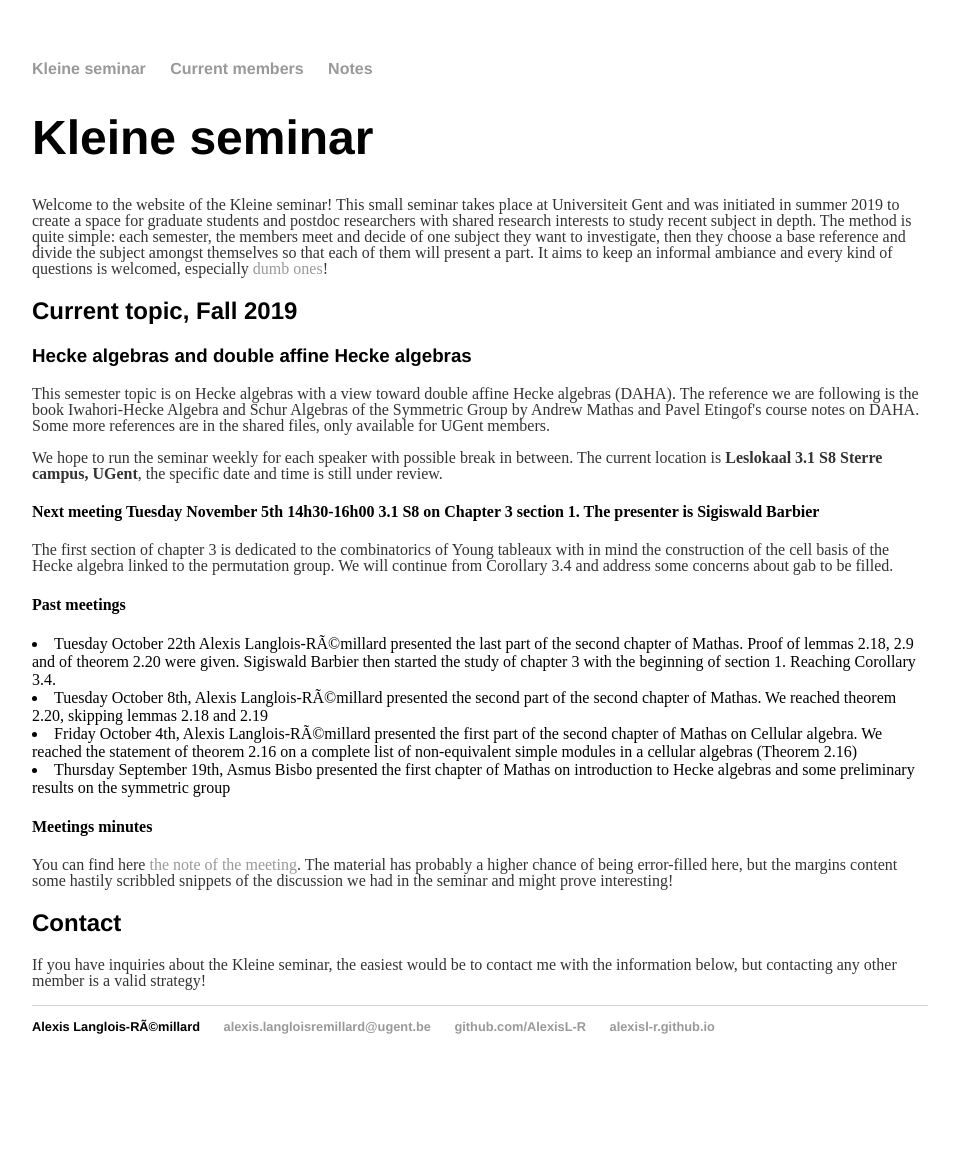
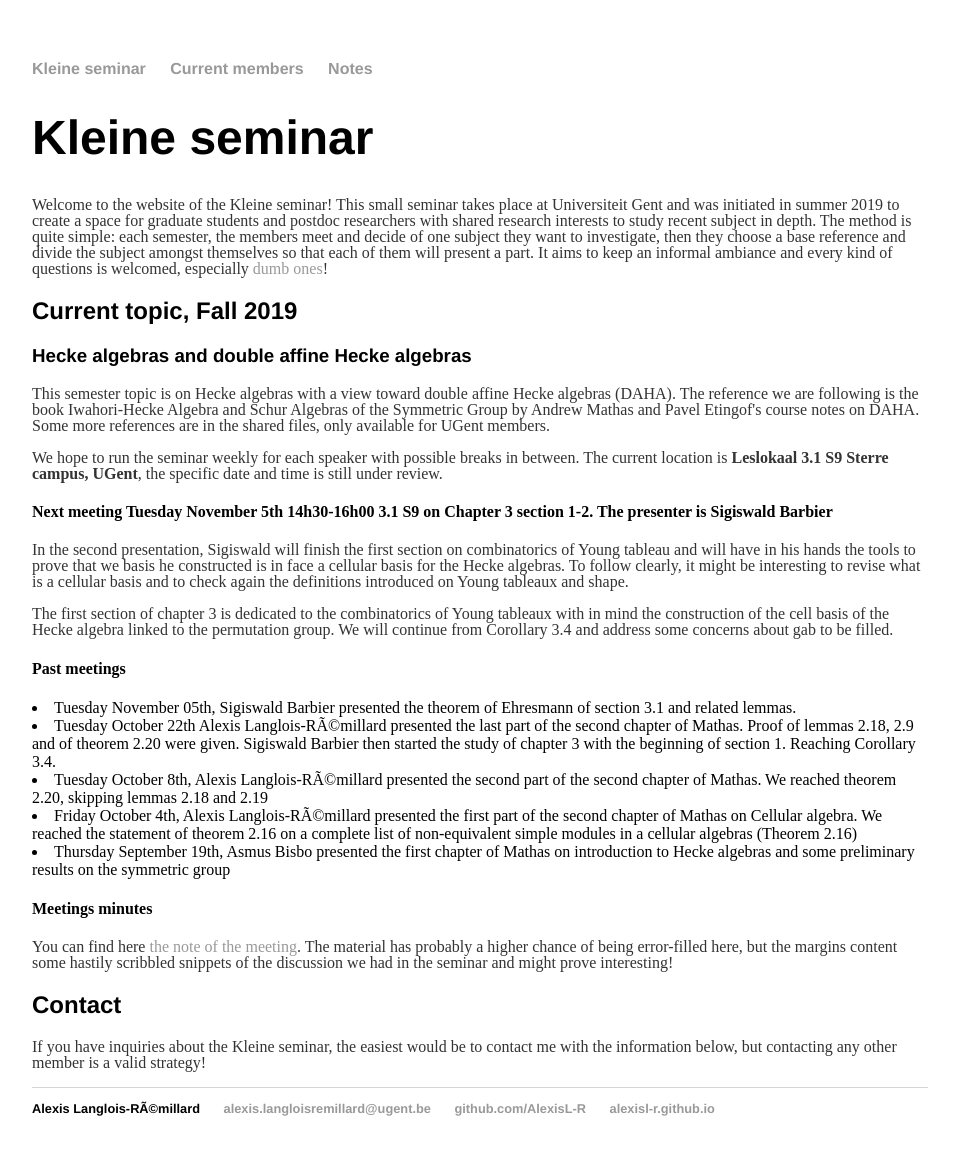
Before and after one commit to Shophikav/alexisl-r.github.io, a Jekyll site: the page built from kleine_seminar/index.html, in a window 1280 px wide. Shown: the whole page, without its empty margins (160-1119 px from the left). Built offline with Jekyll 4.4.1, drawn with Linux system fonts in a browser that asks for light colours; before the commit the page ends 1094 px from its top, so only the background shows below that.

Commit message:
update website

```diff
--- a/kleine_seminar/index.html
+++ b/kleine_seminar/index.html
@@ -20,18 +20,24 @@ title: Kleine seminar
 	</p>
 
 	<p>
-		We hope to run the seminar weekly for each speaker with possible break in between. The current location is <strong>Leslokaal  3.1 S8 Sterre campus, UGent</strong>,
+		We hope to run the seminar weekly for each speaker with possible breaks in between. The current location is <strong>Leslokaal  3.1 S9 Sterre campus, UGent</strong>,
 		the specific date and time is still under review.
 	</p>
 
-	<h4>Next meeting Tuesday November 5th 14h30-16h00 3.1 S8 on Chapter 3 section 1. The presenter is Sigiswald Barbier</h4>
+	<h4>Next meeting Tuesday November 5th 14h30-16h00 3.1 S9 on Chapter 3 section 1-2. The presenter is Sigiswald Barbier</h4>
 
+	<p>
+		In the second presentation, Sigiswald will finish the first section on combinatorics of Young tableau and will have in his hands the tools to prove that we basis
+		he constructed is in face a cellular basis for the Hecke algebras. To follow clearly, it might be interesting to revise what is a cellular basis and to check again the
+		definitions introduced on Young tableaux and shape.
+	</p>
 	<p>
 		The first section of chapter 3 is dedicated to the combinatorics of Young tableaux with in mind the construction of the cell basis of the Hecke algebra linked to the
 		permutation group. We will continue from Corollary 3.4 and address some concerns about gab to be filled.
 	</p>
 	<h4>Past meetings</h4>
 		<u1>
+			<li>Tuesday November 05th, Sigiswald Barbier presented the theorem of Ehresmann of section 3.1 and related lemmas.</li>
 			<li>Tuesday October 22th Alexis Langlois-Rémillard presented the last part of the second chapter of Mathas. Proof of lemmas 2.18, 2.9 and of theorem 2.20 were given.
 			Sigiswald Barbier then started the study of chapter 3 with the beginning of section 1. Reaching Corollary 3.4.</li>
 			<li>Tuesday October 8th, Alexis Langlois-Rémillard presented the second part of the second chapter of Mathas. We reached theorem 2.20, skipping lemmas 2.18 and 2.19 </li>
```
